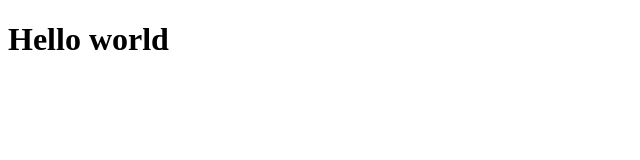
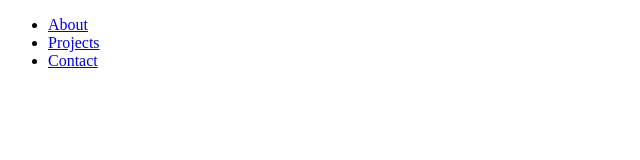
Before and after one commit to P-M-Pat/P-M-Pat.github.io, a plain HTML site: page index.html in a window 1280 px wide. Shown: the whole page, without its empty margins (0-640 px from the left). Drawn offline with Linux system fonts and the light colour scheme.

Commit message:
set up the header element

```diff
--- a/index.html
+++ b/index.html
@@ -4,8 +4,19 @@
     <meta charset="UTF-8">
     <meta name="viewport" content="width=device-width, initial-scale=1.0">
     <title>Home Page</title>
+    <link rel="stylesheet" href="style.css">
 </head>
 <body>
-    <h1>Hello world</h1>
+    <header>
+        <nav>
+            <ul>
+                <li><a href="#about">About</a></li>
+                <li><a href="#projects">Projects</a></li>
+                <li><a href="#contact">Contact</a></li>
+            </ul>
+        </nav>
+    </header>
+    <main></main>
+    <footer></footer>
 </body>
 </html>
```
